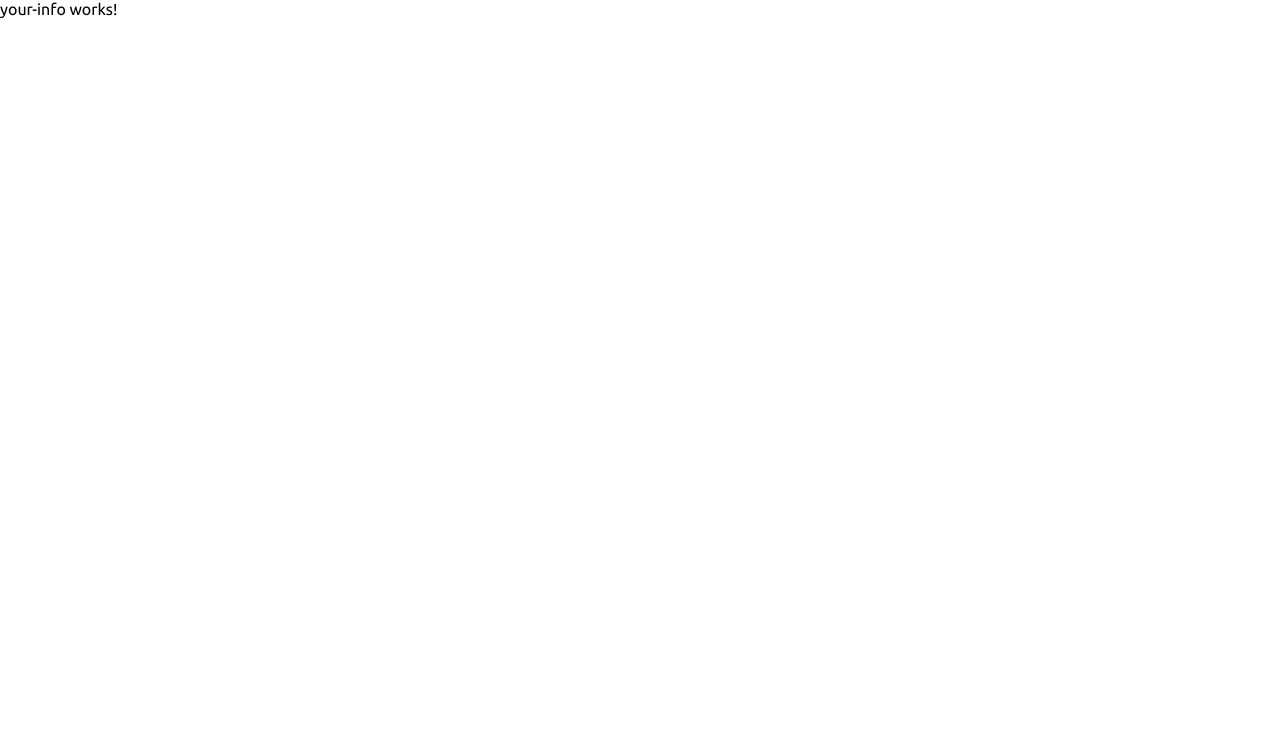
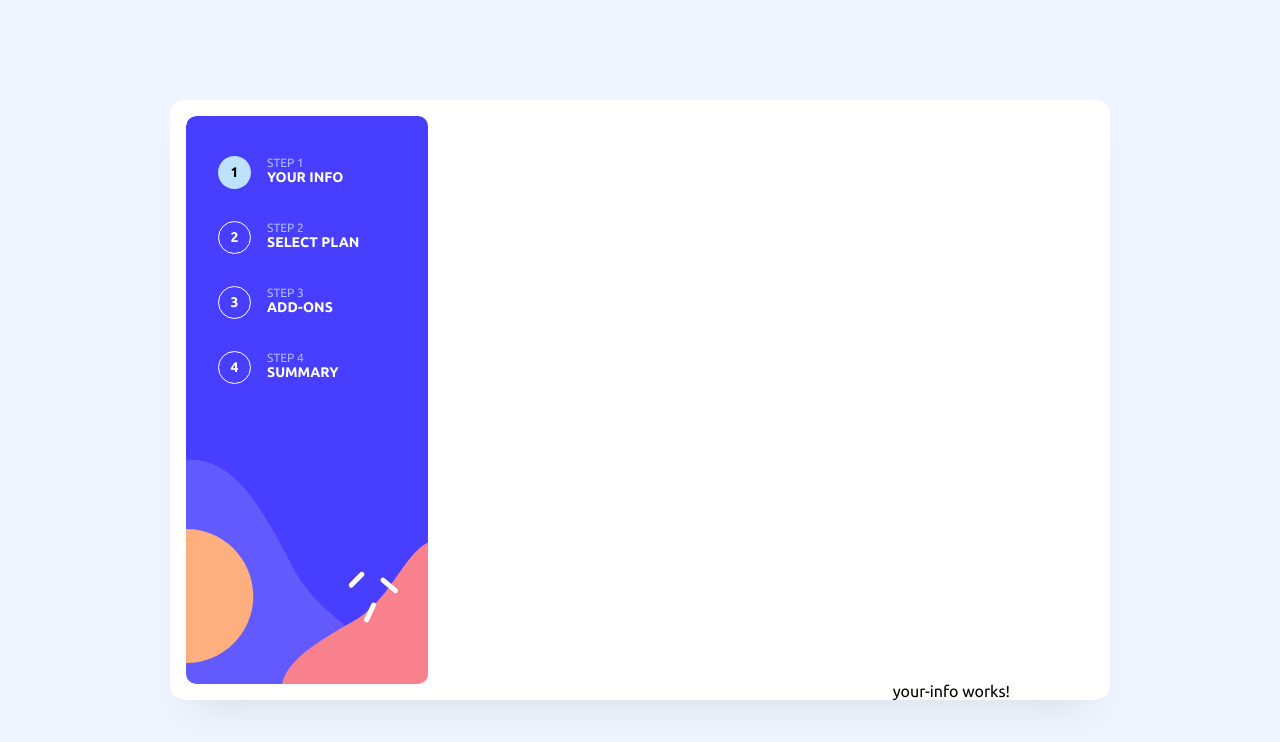
Before and after one commit to AdrienB23/multi-step-form, an Angular app: page /your-info in a window 1280 px wide. Shown: the top 742 px of the page. Built offline with nearby package versions, Linux system fonts and the light colour scheme; no server answers.

Commit message:
header desktop and header text change

```diff
--- a/src/app/app.component.html
+++ b/src/app/app.component.html
@@ -1,5 +1,8 @@
-<div class="page-container">
+<div *ngIf="texts" class="page-container">
   <main>
-    <router-outlet></router-outlet>
+    <div class="step-container">
+      <app-header [screenWidth]="screenWidth" [navItems]="navItems" [texts]="texts"></app-header>
+      <router-outlet [routerOutletData]="{texts: texts, data: data, screenWidth: screenWidth}"></router-outlet>
+    </div>
   </main>
 </div>
--- a/src/app/app.component.scss
+++ b/src/app/app.component.scss
@@ -0,0 +1,30 @@
+@use '../assets/variables' as *;
+@use "sass:map";
+@use 'sass:color';
+
+.page-container {
+  display: flex;
+  flex-direction: column;
+  justify-content: center;
+  align-items: center;
+  min-height: 100vh;
+  width: 100%;
+  background-color: map.get($blue-palette, 100);
+}
+
+main {
+  display: flex;
+  flex-direction: row;
+  width: 940px;
+  height: 600px;
+  background-color: $white;
+  border-radius: 15px;
+  box-shadow: 0 25px 40px -20px rgba(0, 0, 0, 0.0951);
+}
+
+.step-container {
+  display: flex;
+  width: 840px;
+  justify-content: space-between;
+  align-items: end;
+}
--- a/src/app/app.component.ts
+++ b/src/app/app.component.ts
@@ -1,4 +1,4 @@
-import { Component, OnInit } from '@angular/core';
+import { Component, HostListener, OnInit } from '@angular/core';
 import { forkJoin } from 'rxjs';
 import { TextService } from './shared/services/text.service';
 import { unflattenText } from './shared/utils/helper';
@@ -14,9 +14,10 @@ import { PageData } from './shared/models/page-data';
 })
 export class AppComponent implements OnInit{
   title = 'multi-step-form';
-  texts!: {[p: string]: string};
+  texts!: {[p: string]: any};
   data!: PageData;
-
+  screenWidth!: number;
+  navItems!: string[];
 
   constructor(
     private textService : TextService,
@@ -34,12 +35,14 @@ export class AppComponent implements OnInit{
     this.textService.getAllTextsFromDB().subscribe({
       next: data => {
         this.texts = unflattenText(data);
+        this.afterTextsLoaded();
       },
       error: () => {
         console.warn("Backend inaccessible, chargement des textes depuis le fichier");
         this.textService.getAllTextsFromFile().subscribe({
           next: fileData => {
             this.texts = fileData;
+            this.afterTextsLoaded();
           },
           error: () => {
             console.error("Impossible de charger les textes depuis le fichier.");
@@ -85,4 +88,13 @@ export class AppComponent implements OnInit{
       }
     });
   }
+
+  afterTextsLoaded() {
+    this.navItems = this.texts['header.nav'] || [];
+  }
+
+  @HostListener('window:resize', ['$event'])
+  getScreenSize() {
+    this.screenWidth = window.innerWidth;
+  }
 }
--- a/src/app/core/header/header.component.html
+++ b/src/app/core/header/header.component.html
@@ -1 +1,22 @@
-<p>header works!</p>
+<header *ngIf="texts && navItems">
+  <div class="content-container">
+    <nav>
+      <ul>
+        <li *ngFor="let navItem of navItems; let i = index">
+          <div [ngClass]="{
+            'number-container': true,
+            'text-4': true,
+            'b': true,
+            'selected': currentStep === i + 1
+          }">
+            {{ i + 1 }}
+          </div>
+          <div class="text-container">
+            <span class="step-number text-5 r">{{ texts['header.step'].toUpperCase() }} {{ i + 1 }}</span>
+            <span class="step-title text-4 b">{{ navItem.toUpperCase() }}</span>
+          </div>
+        </li>
+      </ul>
+    </nav>
+  </div>
+</header>
--- a/src/app/core/header/header.component.scss
+++ b/src/app/core/header/header.component.scss
@@ -0,0 +1,67 @@
+@use '../../../assets/variables' as *;
+@use "sass:map";
+@use 'sass:color';
+
+.step-number {
+  color: map.get($blue-palette, 300);
+}
+
+.step-title {
+  color: $white;
+}
+
+header {
+  display: flex;
+  justify-content: start;
+  align-items: start;
+  width: 274px;
+  height: 600px;
+  padding: $spacing-200;
+}
+
+.content-container {
+  display: flex;
+  justify-content: start;
+  align-items: start;
+  width: 100%;
+  height: 100%;
+  padding: $spacing-500 $spacing-400;
+  background-image: url("../../../assets/images/bg-sidebar-desktop.svg");
+  background-size: cover;
+  background-repeat: no-repeat;
+  border-radius: 10px;
+}
+
+ul {
+  display: flex;
+  flex-direction: column;
+  row-gap: $spacing-400;
+}
+
+li {
+  display: flex;
+  flex-direction: row;
+  column-gap: $spacing-200;
+}
+
+.number-container {
+  display: flex;
+  justify-content: center;
+  align-items: center;
+  width: 33px;
+  height: 33px;
+  border: 1px solid $white;
+  border-radius: 999px;
+  color: $white;
+}
+
+.selected {
+  color: $black;
+  background-color: map.get($blue-palette, 200);
+  border: none;
+}
+
+.text-container {
+  display: flex;
+  flex-direction: column;
+}
--- a/src/app/core/header/header.component.ts
+++ b/src/app/core/header/header.component.ts
@@ -1,4 +1,4 @@
-import { Component } from '@angular/core';
+import { Component, Input } from '@angular/core';
 
 @Component({
   selector: 'app-header',
@@ -7,5 +7,10 @@ import { Component } from '@angular/core';
   styleUrl: './header.component.scss'
 })
 export class HeaderComponent {
+  @Input() screenWidth!: number;
+  @Input() navItems!: string[];
+  @Input() texts!: {[p: string]: any};
+
+  currentStep = 1;
 
 }
--- a/src/app/shared/services/text.service.ts
+++ b/src/app/shared/services/text.service.ts
@@ -17,7 +17,7 @@ export class TextService {
     return this.http.get<{ [key: string]: string }>(API_URL + '/texts/');
   }
 
-  getAllTextsFromFile(): Observable<{ [key: string]: string }> {
-    return this.http.get<{ [key: string]: string }>(FILE_URL + 'text.json');
+  getAllTextsFromFile(): Observable<any> {
+    return this.http.get<any>(FILE_URL + 'text.json');
   }
 }
--- a/src/assets/data/text.json
+++ b/src/assets/data/text.json
@@ -1,11 +1,13 @@
 {
   "add.description": "Add-ons help enhance your gaming experience.",
   "add.title": "Pick add-ons",
-  "header.add": "Add-ons",
-  "header.info": "Your info",
-  "header.plan": "Select plan",
+  "header.nav": [
+    "Your info",
+    "Select plan",
+    "Add-ons",
+    "Summary"
+  ],
   "header.step": "Step",
-  "header.summary": "Summary",
   "info.description": "Please provide your name, email address, and phone number.",
   "info.email.example": "e.g. stephenking@lorem.com",
   "info.email.title": "Email Adress",
--- a/src/styles.scss
+++ b/src/styles.scss
@@ -11,6 +11,14 @@ body {
   font-family: "Ubuntu", sans-serif;
   color: $black;
   font-weight: $regular;
+}
+
+a {
+  text-decoration: none;
+}
+
+ul {
+  list-style: none;
 }
 
 // =========================
```
